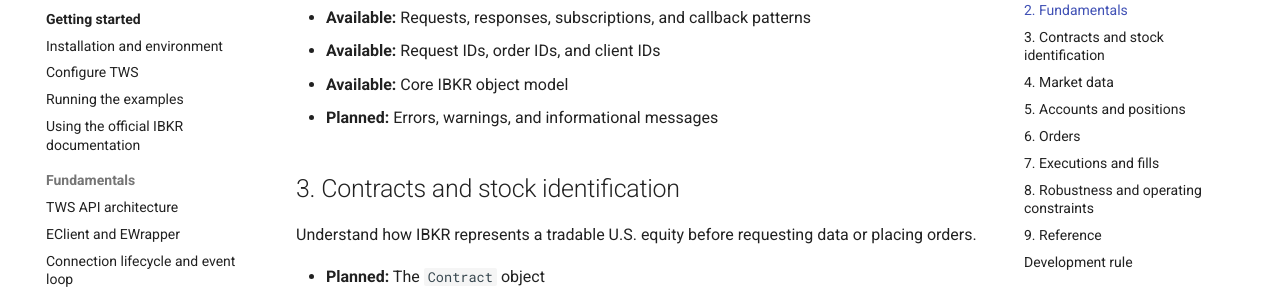
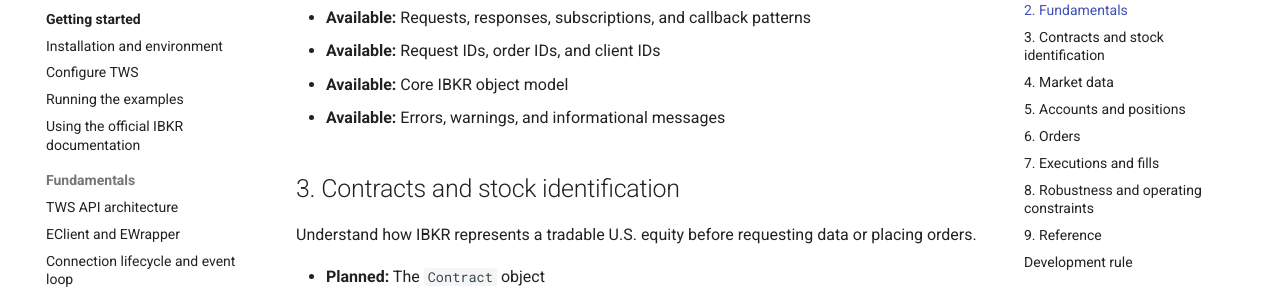
Before and after one commit to Frallmeister/ibkr-tws-api-training, an MkDocs documentation site: the page built from docs/roadmap.md, in a window 1280 px wide and 900 px high, scrolled down 995 px. Shown: the part 152-450 px from the top of the window. Built offline with MkDocs 1.6.1 and Material for MkDocs 9.7.7, drawn with Linux system fonts in a browser that asks for light colours; comment, search, counter and statistics services are not loaded.

Commit message:
docs: mark errors and messages available

```diff
--- a/docs/roadmap.md
+++ b/docs/roadmap.md
@@ -32,7 +32,7 @@ Build the mental model that makes the rest of the API predictable.
 - **Available:** Requests, responses, subscriptions, and callback patterns
 - **Available:** Request IDs, order IDs, and client IDs
 - **Available:** Core IBKR object model
-- **Planned:** Errors, warnings, and informational messages
+- **Available:** Errors, warnings, and informational messages
 
 ## 3. Contracts and stock identification
 
```
